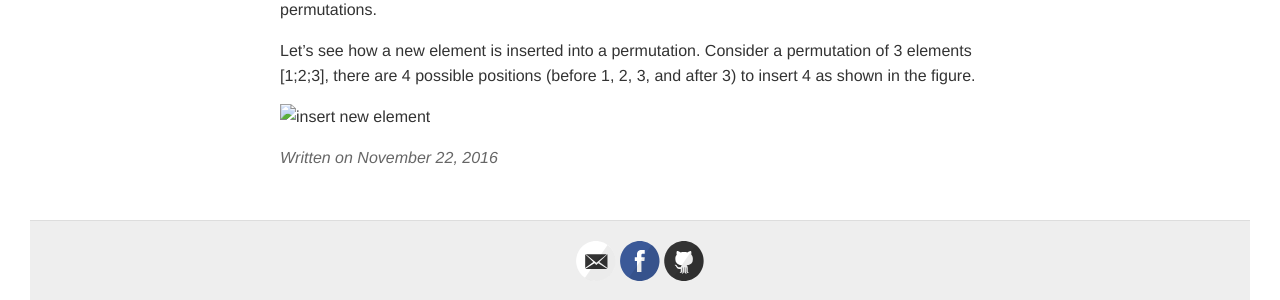
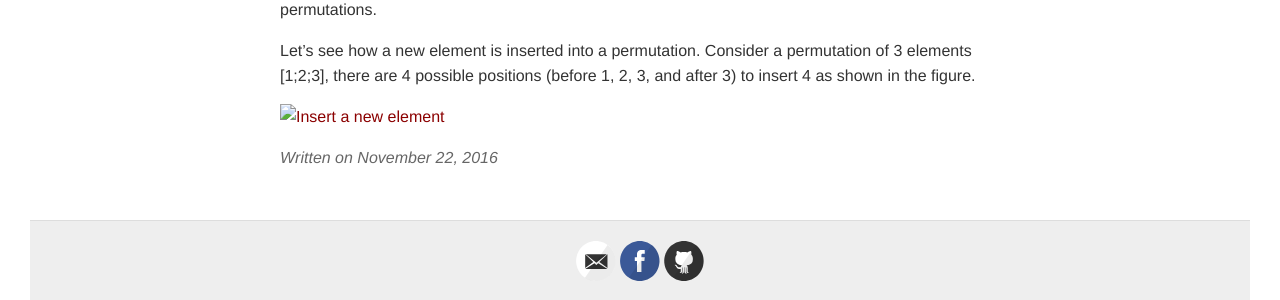
Before and after one commit to channgo2203/channgo2203.github.io, a Jekyll site: the page built from _posts/2016-11-22-permutations.md, in a window 1280 px wide. Shown: the part 594-894 px from the top of the page. Built offline with Jekyll 4.4.1, drawn with Linux system fonts in a browser that asks for light colours; comment, search, counter and statistics services are not loaded.

Commit message:
add figs

```diff
--- a/_posts/2016-11-22-permutations.md
+++ b/_posts/2016-11-22-permutations.md
@@ -14,4 +14,4 @@
 
 Let's see how a new element is inserted into a permutation. Consider a permutation of 3 elements [1;2;3], there are 4 possible positions (before 1, 2, 3, and after 3) to insert 4 as shown in the figure.
 
-![insert new element](http://channgo2203.github.io/images/permutations_1.jpg)
+[<img src="{{ site.baseurl }}/images/permutations_1.jpg" alt="Insert a new element" style="width: 400px;"/>]({{ site.baseurl }}/)
```
